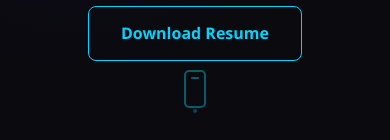
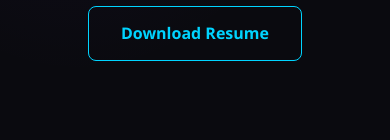
Before and after one commit to Eportela99/Portfolio, a React (Vite) app: page / in a window 390 px wide. Shown: the part 704-844 px from the top of the page. Built offline with nearby package versions, Linux system fonts and the light colour scheme.

Commit message:
Hide scroll indicator on mobile
Co-Authored-By: Claude Sonnet 4.6 <noreply@anthropic.com>

```diff
--- a/src/components/Hero.css
+++ b/src/components/Hero.css
@@ -271,11 +271,8 @@
     order: -1;
   }
 
-  .scroll-indicator-mouse {
+  .scroll-indicator-mouse,
+  .scroll-indicator-phone {
     display: none;
   }
-
-  .scroll-indicator-phone {
-    display: flex;
-  }
 }
```
